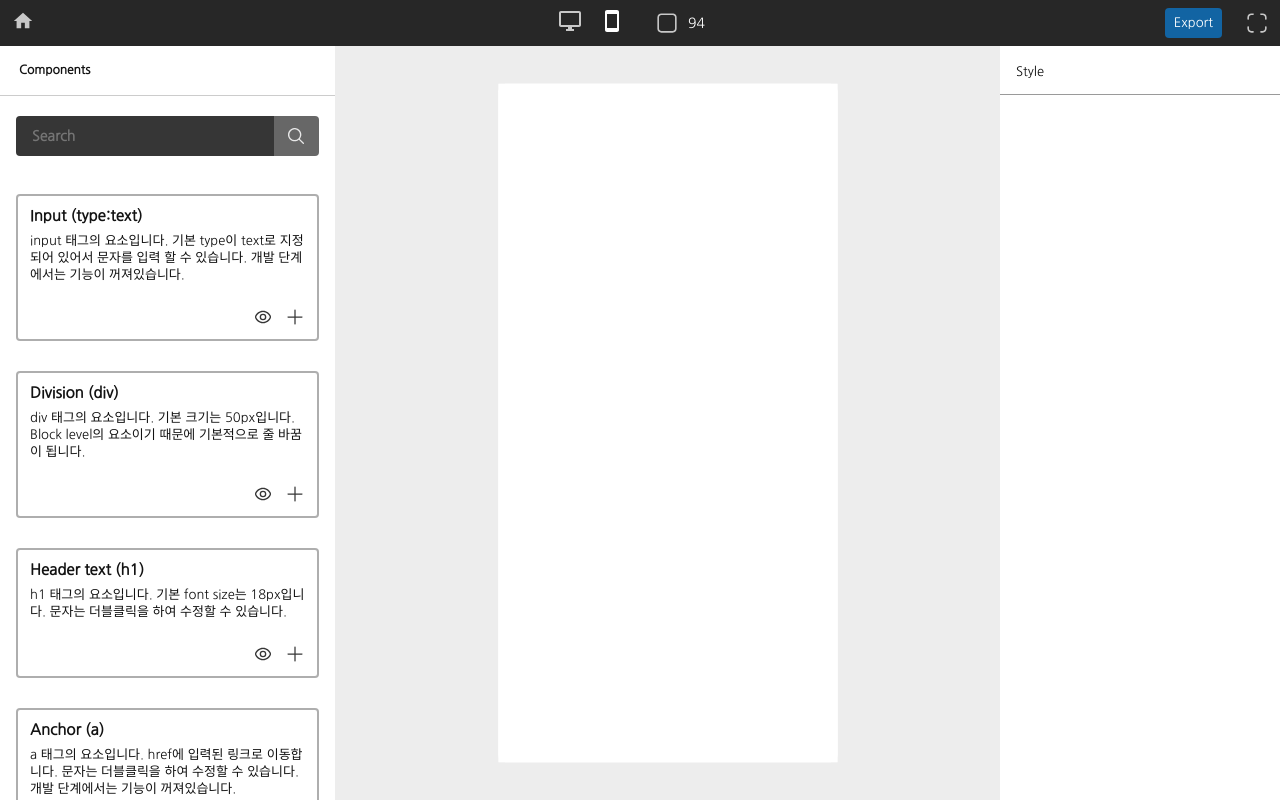
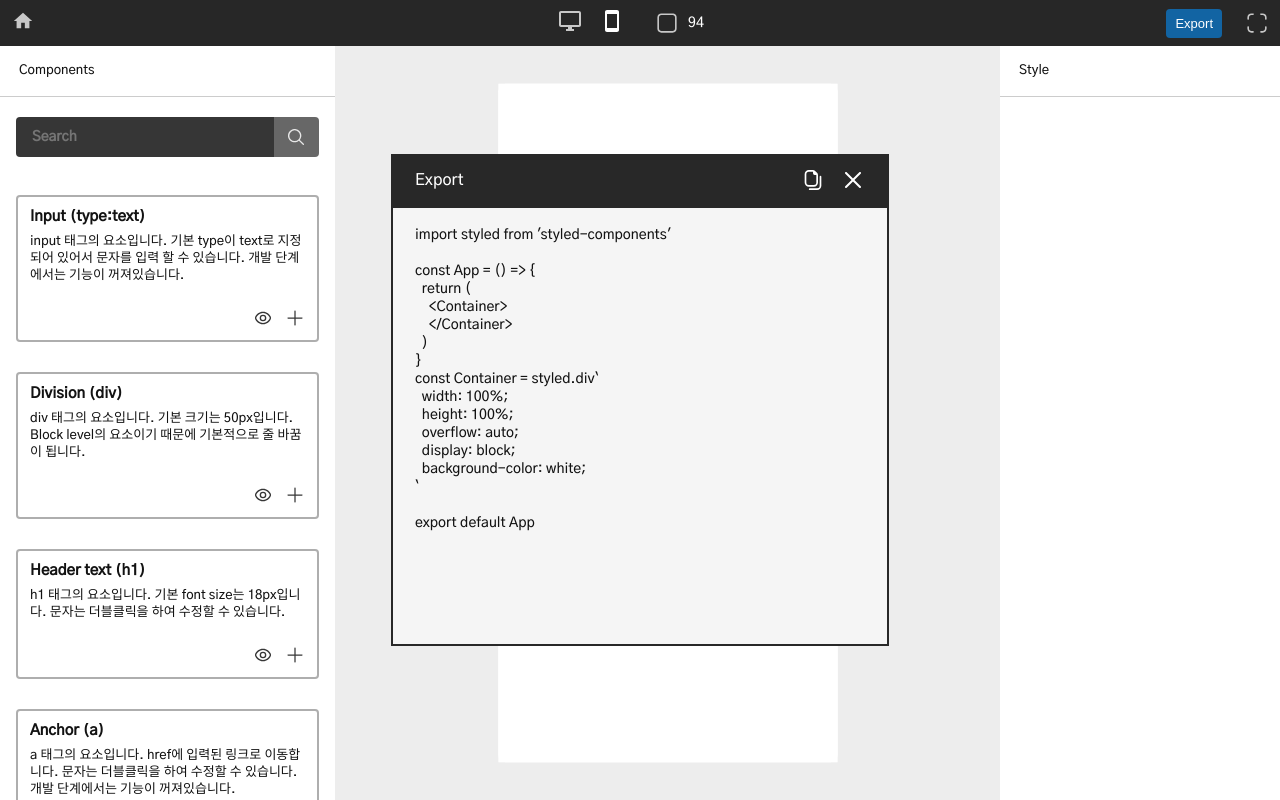
Before and after one commit to CWIN77/Html-Visualize-OldVer, a React (Create React App) app: page /develop/1 in a window 1280 px wide. Both pictures are taken after a click on the button "Export". Built offline with nearby package versions, Linux system fonts and the light colour scheme; the HTML template or start-up script is replaced by a standard one.

Commit message:
add result page

```diff
--- a/src/components/addComp.tsx
+++ b/src/components/addComp.tsx
@@ -21,7 +21,7 @@ const AddComp = () => {
   const getRandomId = () => {
     const chars = '0123456789ABCDEFGHIJKLMNOPQRSTUVWXTZabcdefghiklmnopqrstuvwxyz';
     let id = '';
-    for (let i = 0; i < 4; i++) {
+    for (let i = 0; i < 6; i++) {
       const randomNum = Math.floor(Math.random() * chars.length);
       id += chars.substring(randomNum, randomNum + 1);
     }
@@ -47,9 +47,9 @@ const AddComp = () => {
     const createElement: HTMLElement = document.createElement("div");
     createElement.insertAdjacentHTML('beforeend', data.comp);
     const newComp = createElement.children[0] as HTMLElement;
-    let compName = `comp_${getRandomId()}`;
+    let compName = `HvComp${getRandomId()}`;
     while (nameList.indexOf(compName) > -1) {
-      compName = `comp_${getRandomId()}`;
+      compName = `HvComp${getRandomId()}`;
     }
     newComp.className = compName;
     setNameList([...nameList, compName]);
@@ -108,7 +108,7 @@ const Container = styled.div`
   width:335px;
   height:calc(100vh - 46px);
   background-color: white;
-  z-index: 100;
+  z-index: 10;
   &::-webkit-scrollbar{
     width:6px;
     background-color: initial;
@@ -118,9 +118,8 @@ const Container = styled.div`
   }
 `
 const Name = styled.h1`
-  font-size: 12px;
+  font-size: 13px;
   padding: 17px 19px;
-  font-weight: bold;
   border-bottom: 1.5px solid rgba(54,54,54,0.25);
 `
 const SearchContainer = styled.div`
--- a/src/components/exportHv.tsx
+++ b/src/components/exportHv.tsx
@@ -1,11 +1,13 @@
 import styled from 'styled-components'
 import { compAttribute, ableInsert } from "../addableComps/compData"
+import { useStore } from "../zustant";
 
 const ExportHv = () => {
-  const tempStyle: { name: string, style: string }[] = [];
+  let tempStyle: { name: string, style: string }[] = [];
   let tabSize = 0;
   const getAppCode = (comp: HTMLElement) => {
     tabSize = 0;
+    tempStyle = [];
     const result = getHtmlStyle(comp, []);
     const htmlComp = result?.htmlComp.replace(/></g, ">\n<");
     let declareString = "";
@@ -18,7 +20,8 @@ const ExportHv = () => {
     })
 
     const appCode = `import styled from 'styled-components'\n${importString}\nconst ${comp.className.charAt(0).toUpperCase() + comp.className.slice(1)} = () => {\n  return (${htmlComp}\n  )\n}\n${declareString}\nexport default ${comp.className.charAt(0).toUpperCase() + comp.className.slice(1)}\n`;
-    console.log(appCode);
+
+    return appCode;
   }
 
   const getHtmlStyle = (comp: HTMLElement, importString: string[]) => {
@@ -63,7 +66,7 @@ const ExportHv = () => {
           } else {
             if (comp.getAttribute("divide") === "true") {
               getAppCode(comp);
-              htmlComp += `${"  ".repeat(tabSize)}<${comp.className} />`
+              htmlComp += `\n    ${"  ".repeat(tabSize)}<${comp.className.charAt(0).toUpperCase() + comp.className.slice(1)} />`
               importArray.push(comp.className);
             } else {
               const value = getHtmlStyle(comp, importArray);
@@ -86,7 +89,10 @@ const ExportHv = () => {
   }
 
   return (
-    <Container onClick={() => { getAppCode(document.getElementById("view") as HTMLElement) }}>Export</Container>
+    <Container onClick={() => {
+      const result = getAppCode(document.getElementById("view") as HTMLElement);
+      useStore.setState({ hvResult: result });
+    }}>Export</Container>
   )
 }
 export default ExportHv;
--- /dev/null
+++ b/src/components/hvResult.tsx
@@ -0,0 +1,81 @@
+import styled from 'styled-components';
+import { useEffect } from 'react';
+import { useStore } from "../zustant";
+import { ReactComponent as SvgClipBoard } from '../svgs/clipBoard.svg'
+import { ReactComponent as SvgCross } from '../svgs/cross.svg'
+import CopyToClipboard from 'react-copy-to-clipboard';
+
+const HvResult = () => {
+  const { hvResult }: { hvResult: String | null } = useStore();
+  const iconStyle = { fill: "white", style: { padding: 4, marginLeft: 14, cursor: "pointer" } }
+
+  if (hvResult !== "") {
+    return (
+      <Container>
+        <ResultBar>
+          <h1>Export</h1>
+          <span>
+            <CopyToClipboard text={String(hvResult)}>
+              <SvgClipBoard width={20} height={20} {...iconStyle} />
+            </CopyToClipboard>
+            <SvgCross onClick={() => useStore.setState({ hvResult: "" })} width={16} height={16} {...iconStyle} />
+          </span>
+        </ResultBar>
+        <ResultText>{hvResult}</ResultText>
+      </Container>
+    )
+  } else {
+    return <></>
+  }
+}
+export default HvResult;
+
+const Container = styled.div`
+  width:100vw;
+  height:100vh;
+  z-index:100;
+  position: fixed;
+  display:flex;
+  flex-direction: column;
+  align-items: center;
+  justify-content: center;
+`
+const ResultBar = styled.span`
+  width:80vw;
+  max-width: 450px;
+  padding: 12px 24px;
+  background-color: #282828;
+  display:flex;
+  align-items: center;
+  justify-content: space-between;
+  h1{
+    color:white;
+    font-size: 16px;
+  }
+  span{
+    display:flex;
+    align-items: center;
+  }
+`
+const ResultText = styled.pre`
+  width:80vw;
+  height:80vw;
+  max-width: 450px;
+  max-height: 400px;
+  padding: 20px 24px;
+  font-size: 14px;
+  background-color: #f5f5f5;
+  box-shadow: 0 0 0 2px #282828 inset;
+  user-select: text;
+  overflow: scroll;
+  &::-webkit-scrollbar{
+    width:10px;
+    height:10px;
+  }
+  &::-webkit-scrollbar-corner{
+    background-color: initial;
+  }
+  &::-webkit-scrollbar-thumb{
+    background-color: rgba(54,54,54,0.4);
+  }
+`
--- a/src/components/styleSetting.tsx
+++ b/src/components/styleSetting.tsx
@@ -194,7 +194,7 @@ const Container = styled.div`
   width: 280px;
   height: calc(100vh - 46px);
   background-color: white;
-  z-index: 100;
+  z-index: 10;
   &::-webkit-scrollbar{
     width: 6px;
     background-color: initial;
@@ -233,9 +233,8 @@ const StyleContainer = styled.div`
 `
 const Name = styled.h1`
   font-size: 13px;
-  padding: 18px 16px;
-  padding-bottom: 14px;
-  border-bottom: 1px solid rgba(54,54,54,0.5);
+  padding: 17px 19px;
+  border-bottom: 1.5px solid rgba(54,54,54,0.25);
 `
 const Style = styled.div`
   margin-top: 28px;
--- a/src/index.css
+++ b/src/index.css
@@ -1,4 +1,4 @@
-@import url('https://fonts.googleapis.com/css2?family=Nanum+Gothic&display=swap');
+@import url('https://fonts.googleapis.com/css2?family=Gothic+A1:wght@500&display=swap');
 
 body {
   margin: 0;
@@ -7,22 +7,13 @@ body {
   background-color: white;
 }
 
-code {
-  font-family: source-code-pro, Menlo, Monaco, Consolas, "Courier New",
-    monospace;
-}
-
 * {
-  font-family: 'Nanum Gothic', sans-serif;
   background-color: initial;
   margin: 0px;
   padding: 0px;
   border: none;
   outline: none;
   text-decoration: none;
-  font-size: 14px;
-  font-weight: 400;
-  color: #121212;
   user-select: none;
 }
 
@@ -41,3 +32,18 @@ a {
   text-decoration: none;
   cursor: pointer;
 }
+
+h1,
+h2,
+h3,
+h4,
+h5,
+a,
+textarea,
+pre,
+input {
+  font-family: 'Gothic A1', sans-serif;
+  font-size: 14px;
+  font-weight: 400;
+  color: #121212;
+}
--- a/src/index.tsx
+++ b/src/index.tsx
@@ -5,7 +5,7 @@ import App from './App';
 
 import { BrowserRouter } from 'react-router-dom';
 
-sessionStorage.clear();
+// sessionStorage.clear();
 
 ReactDOM.createRoot(document.getElementById('root') as HTMLElement).render
   (
--- a/src/pages/HvDevelop.tsx
+++ b/src/pages/HvDevelop.tsx
@@ -1,15 +1,17 @@
 import styled from 'styled-components'
-import Components from '../components/addComp'
+import AddComp from '../components/addComp'
 import StyleSetting from '../components/styleSetting'
 import View from "../components/hvView"
 import Nav from '../components/navBar'
+import HvResult from '../components/hvResult'
 
 const HvDevelop = () => {
   return (
     <>
+      <HvResult />
       <Nav />
       <Container>
-        <Components />
+        <AddComp />
         <View />
         <StyleSetting />
       </Container>
--- a/src/zustant.ts
+++ b/src/zustant.ts
@@ -1,6 +1,8 @@
 import create from "zustand";
 
 const defaultComp: HTMLElement = document.getElementById("view") || document.body;
+const defaultHvResult: String = "";
 export const useStore = create(() => ({
-  selectedComp: defaultComp
+  selectedComp: defaultComp,
+  hvResult: defaultHvResult
 }))
```
Also changed, not shown: src/svgs/clipBoard.svg (added), src/svgs/cross.svg (added).
